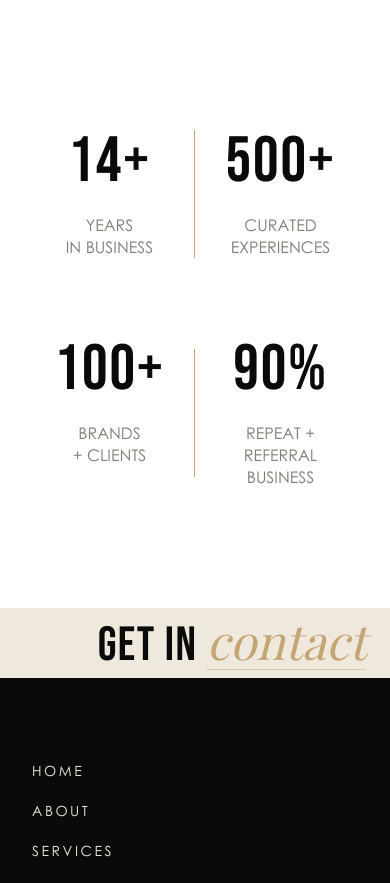
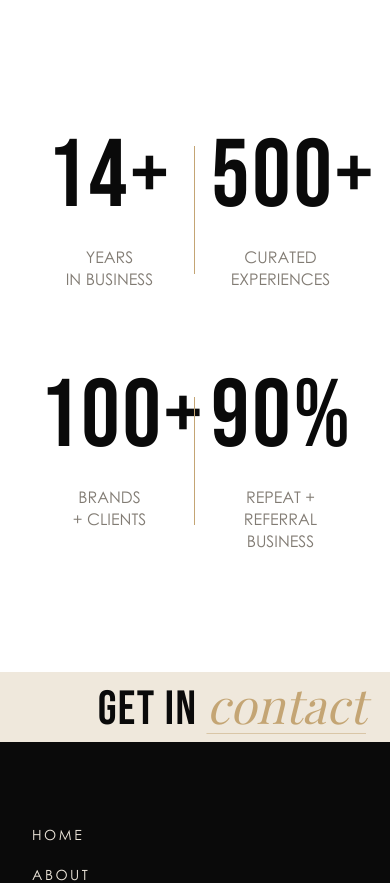
Before and after one commit to JordanVera/elmnt13, a Next.js app: page /about in a window 390 px wide. Shown: the part 1760-2643 px from the top of the page. Built offline with nearby package versions, Linux system fonts and the light colour scheme.

Commit message:
Update AboutStats and WhyChoose components: adjust text size for better visibility and modify divider width for improved layout consistency.

```diff
--- a/src/components/about-stats.tsx
+++ b/src/components/about-stats.tsx
@@ -17,7 +17,7 @@ export function AboutStats() {
                   : ''
               }`}
             >
-              <p className="font-display text-[clamp(4rem,10vw,6rem)] leading-none tracking-tight text-ink">
+              <p className="font-display text-[clamp(6rem,10vw,6rem)] leading-none tracking-tight text-ink">
                 <CountUp value={stat.value} suffix={stat.suffix} />
               </p>
               <p className="mx-auto mt-5 max-w-[12rem] font-sans uppercase text-base leading-snug text-stone md:text-lg">
--- a/src/components/why-choose.tsx
+++ b/src/components/why-choose.tsx
@@ -105,7 +105,7 @@ export function WhyChoose() {
           </div>
 
           <div
-            className="mx-auto mt-12 hidden h-px w-46 bg-gold  md:block"
+            className="mx-auto mt-12 hidden h-px w-36 bg-gold  md:block"
             aria-hidden="true"
           />
         </div>
```
